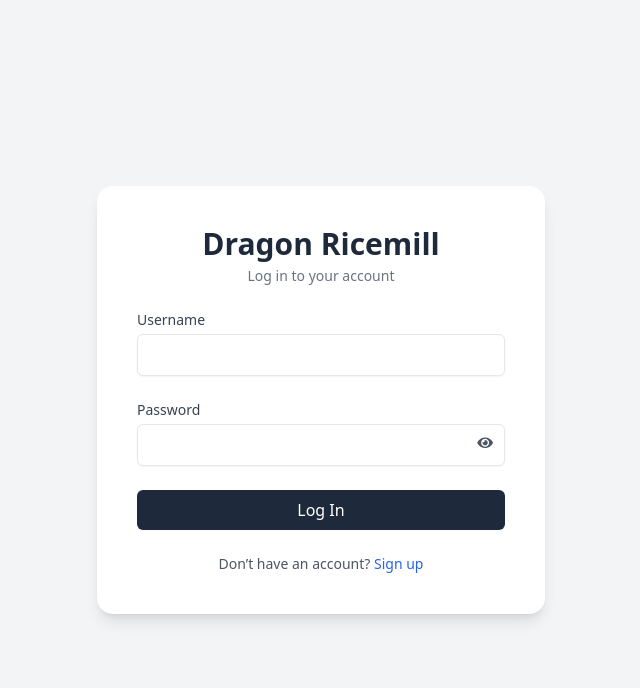
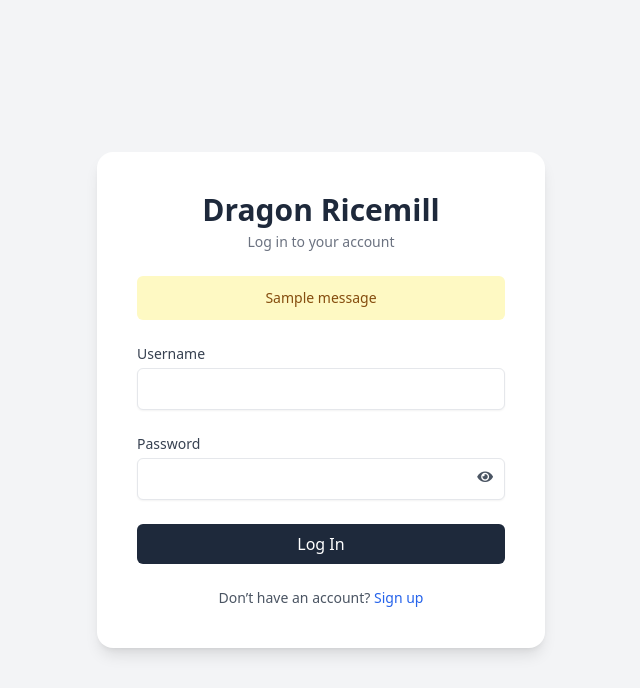
Before and after one commit to kirito232323/sadding, a Django app: page / in a window 1280 px wide. Shown: the top 688 px of the page, without its empty margins (319-959 px from the left). Run offline with Django 5.2, Linux system fonts and the light colour scheme; tables that the repository leaves empty hold one stand-in row (values such as "Sample post"); one stand-in notice (Sample message) is shown; some libraries are stand-ins or nearby versions.

Commit message:
Update project files

```diff
--- a/web/settings.py
+++ b/web/settings.py
@@ -136,8 +136,6 @@ AUTH_PASSWORD_VALIDATORS = [
 
 LANGUAGE_CODE = 'en-us'
 
-TIME_ZONE = 'UTC'
-
 USE_I18N = True
 
 USE_TZ = True
--- a/webapp/templates/login.html
+++ b/webapp/templates/login.html
@@ -15,6 +15,20 @@
       <h1 class="text-3xl font-bold text-[#1e293b]">Dragon Ricemill</h1>
       <p class="text-sm text-gray-500 mt-1">Log in to your account</p>
     </div>
+
+    {% if no_accounts %}
+      <div class="bg-red-100 text-red-700 p-3 rounded-md text-sm text-center mb-2">
+        No accounts exist. Please contact the administrator or create an account.
+      </div>
+    {% endif %}
+
+    {% if messages %}
+      {% for message in messages %}
+        <div class="bg-yellow-100 text-yellow-800 p-3 rounded-md text-sm text-center mb-2">
+          {{ message }}
+        </div>
+      {% endfor %}
+    {% endif %}
 
     <form method="post" action="{% url 'login' %}" class="space-y-6">
       {% csrf_token %}
--- a/webapp/views.py
+++ b/webapp/views.py
@@ -743,8 +743,12 @@ def add_customer(request):
             Customer_Mobile_Number=request.POST.get('customer_mobile_number')
         )
 
-        return JsonResponse({"status": "success", "message": "Customer added successfully"})
-
+        # If AJAX, return JSON
+        if request.headers.get('x-requested-with') == 'XMLHttpRequest':
+            return JsonResponse({"status": "success", "message": "Customer added successfully!"})
+        # Otherwise, redirect or render as usual
+        from django.shortcuts import redirect
+        return redirect('user_account')
     return JsonResponse({"status": "error", "message": "Invalid request"})
 
 
```
Also changed, not shown: db.sqlite3, webapp/templates/payment_confirmation.html (line endings or trailing spaces).
